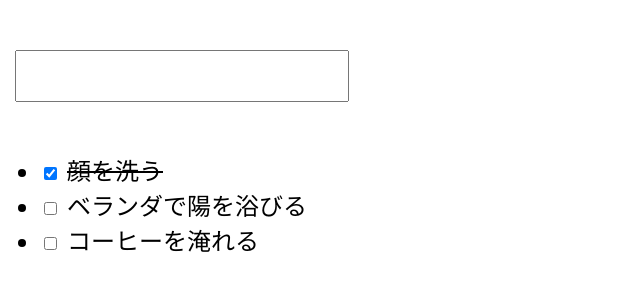
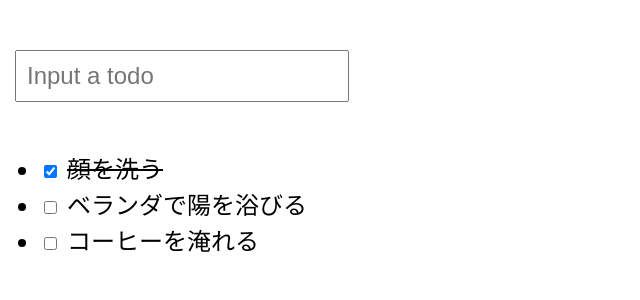
Before and after one commit to takahashiyuya/todoapp-react, a React (Create React App) app: page / in a window 1280 px wide. Shown: the top 300 px of the page, without its empty margins (0-640 px from the left). Built offline with nearby package versions, Linux system fonts and the light colour scheme.

Commit message:
isolate App

```diff
--- a/src/App.css
+++ b/src/App.css
@@ -12,6 +12,7 @@
 
 .List {
     font-size: 24px;
+    line-height: 1.5em;
 }
 
 .List .done {
--- a/src/App.tsx
+++ b/src/App.tsx
@@ -1,12 +1,9 @@
 import React from 'react';
 import './App.css';
-
-type Todo = string;
-
-interface Item {
-    todo: Todo,
-    done: boolean,
-}
+import Item from "./Interfaces/Item";
+import Todo from "./Types/Todo";
+import Form from "./Form";
+import List from "./List";
 
 interface AppState {
     list: Item[]
@@ -52,66 +49,4 @@ class App extends React.Component<any, AppState> {
     }
 }
 
-interface ListProps {
-    list: Item[]
-}
-
-class List extends React.Component<any, any> {
-    constructor(props: ListProps) {
-        super(props);
-    }
-
-    handleChange(i: number, item: Item) {
-        this.props.onChange(i, item)
-    }
-
-    render() {
-        return (
-            <div className="List">
-                <ul>
-                    {this.props.list.map((item: Item, i: number) => (
-                        <li key={i}>
-                            <label onChange={() => this.handleChange(i, item)}>
-                                <input type="checkbox"
-                                       defaultChecked={item.done} />
-                                <span className={item.done ? 'done' : ''}>{item.todo}</span>
-                            </label>
-                        </li>
-                    ))}
-                </ul>
-            </div>
-        )
-    }
-}
-
-interface FormProps {
-    list: Item[],
-    onKeyDown: any
-}
-
-class Form extends React.Component<any, any> {
-    constructor(props: FormProps) {
-        super(props);
-    }
-
-    handleKeyDown(e: any) {
-        const enterKeyCode = 13;
-        if (e.keyCode === enterKeyCode) {
-            this.props.onKeyDown(e.currentTarget.value)
-            e.currentTarget.value = '';
-        }
-    }
-
-    render() {
-        return (
-            <div className="Form">
-                <label>
-                    <input className="inputTodo"
-                           onKeyDown={(e) => this.handleKeyDown(e)}/>
-                </label>
-            </div>
-        );
-    }
-}
-
 export default App;
--- /dev/null
+++ b/src/Form.tsx
@@ -0,0 +1,35 @@
+import React from 'react';
+import Item from "./Interfaces/Item";
+
+interface FormProps {
+    list: Item[],
+    onKeyDown: any
+}
+
+class Form extends React.Component<any, any> {
+    constructor(props: FormProps) {
+        super(props);
+    }
+
+    handleKeyDown(e: any) {
+        const enterKeyCode = 13;
+        if (e.keyCode === enterKeyCode) {
+            this.props.onKeyDown(e.currentTarget.value)
+            e.currentTarget.value = '';
+        }
+    }
+
+    render() {
+        return (
+            <div className="Form">
+                <label>
+                    <input className="inputTodo"
+                           onKeyDown={(e) => this.handleKeyDown(e)}
+                           placeholder="Input a todo"/>
+                </label>
+            </div>
+        );
+    }
+}
+
+export default Form;
--- /dev/null
+++ b/src/Interfaces/Item.tsx
@@ -0,0 +1,8 @@
+import Todo from '../Types/Todo';
+
+interface Item {
+    todo: Todo,
+    done: boolean,
+}
+
+export default Item;
--- /dev/null
+++ b/src/List.tsx
@@ -0,0 +1,37 @@
+import React from 'react';
+import './App.css';
+import Item from "./Interfaces/Item";
+
+interface ListProps {
+    list: Item[]
+}
+
+class List extends React.Component<any, any> {
+    constructor(props: ListProps) {
+        super(props);
+    }
+
+    handleChange(i: number, item: Item) {
+        this.props.onChange(i, item)
+    }
+
+    render() {
+        return (
+            <div className="List">
+                <ul>
+                    {this.props.list.map((item: Item, i: number) => (
+                        <li key={i}>
+                            <label onChange={() => this.handleChange(i, item)}>
+                                <input type="checkbox"
+                                       defaultChecked={item.done}/>
+                                <span className={item.done ? 'done' : ''}>{item.todo}</span>
+                            </label>
+                        </li>
+                    ))}
+                </ul>
+            </div>
+        )
+    }
+}
+
+export default List;
--- /dev/null
+++ b/src/Types/Todo.tsx
@@ -0,0 +1,3 @@
+type Todo = string;
+
+export default Todo;
--- a/src/index.css
+++ b/src/index.css
@@ -6,8 +6,3 @@ body {
   -webkit-font-smoothing: antialiased;
   -moz-osx-font-smoothing: grayscale;
 }
-
-code {
-  font-family: source-code-pro, Menlo, Monaco, Consolas, 'Courier New',
-    monospace;
-}
```
